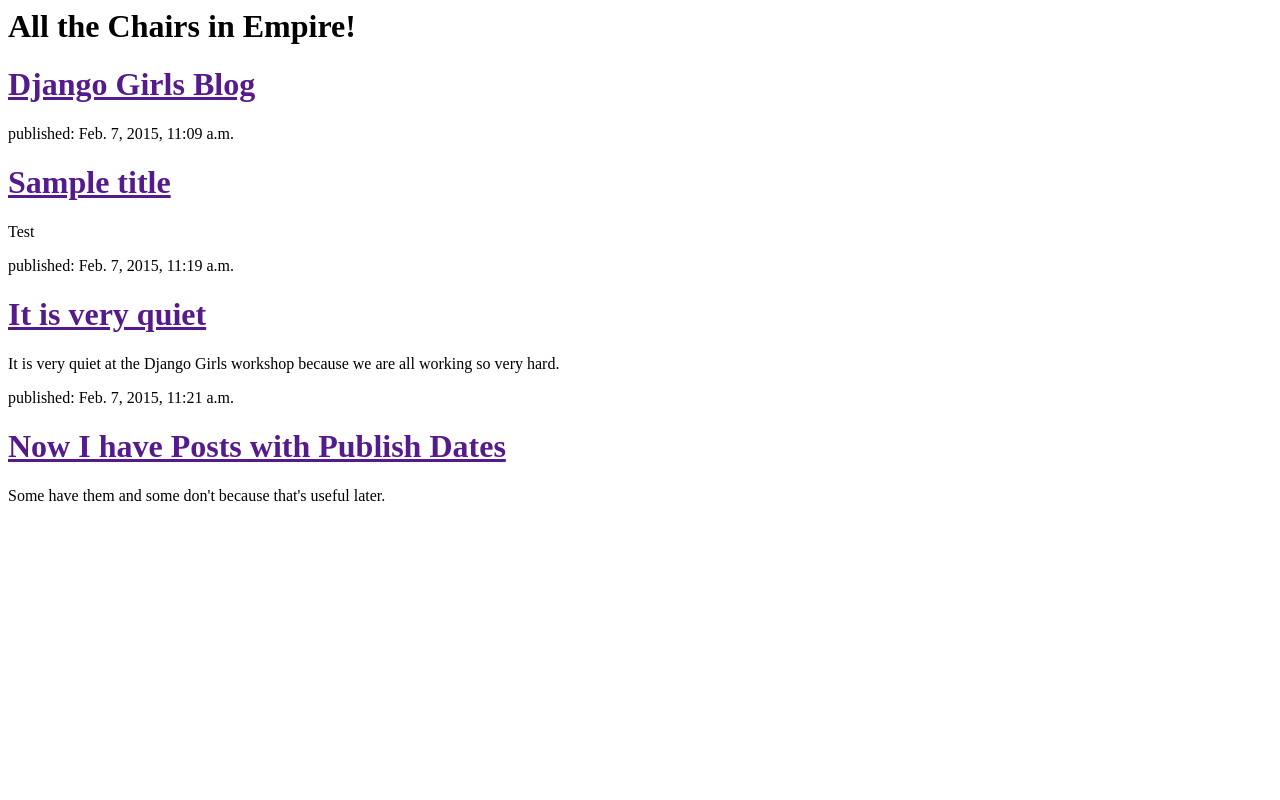
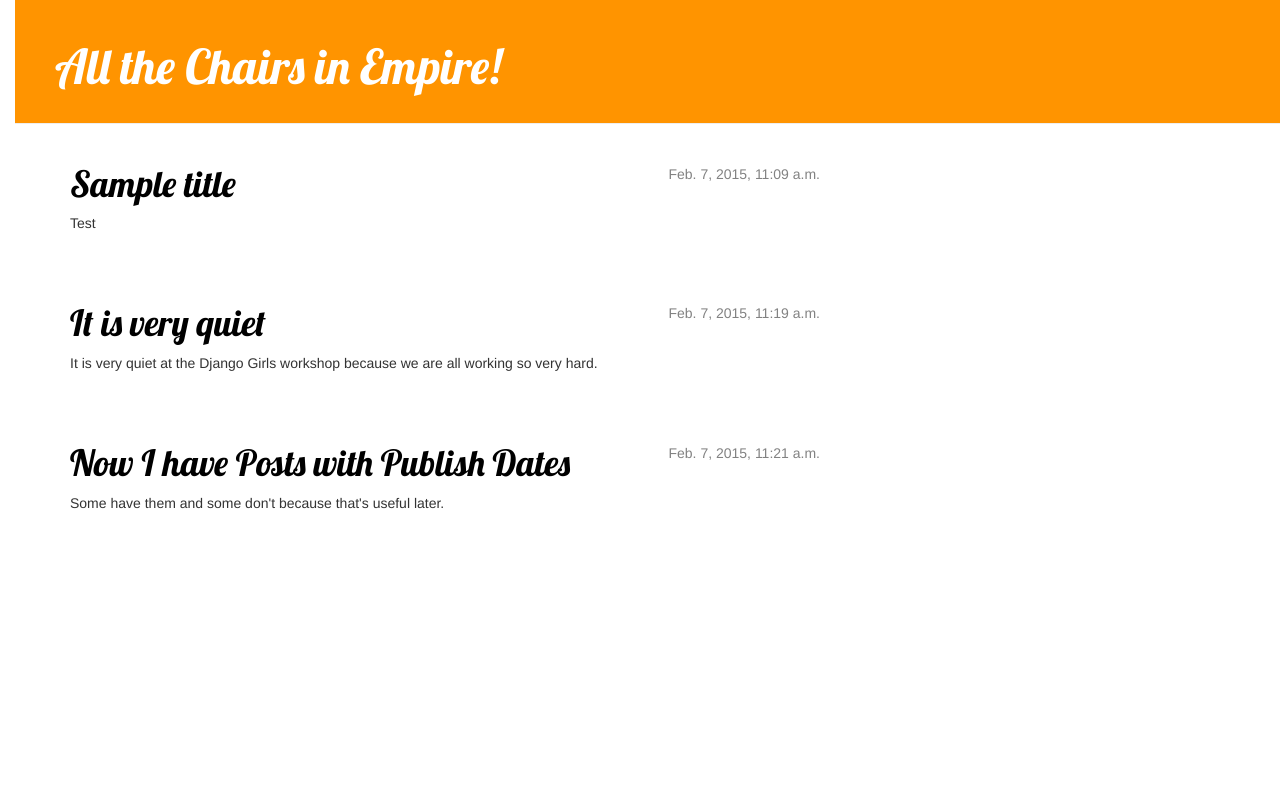
Before and after one commit to savannahjune/djangoblog, a Django app: page / in a window 1280 px wide. Run offline with Django 3.2, Linux system fonts and the light colour scheme; data comes from the database, SQL or seed files in the repository; some libraries are stand-ins or nearby versions.

Commit message:
added static folder and some styling in it

```diff
--- a/blog/templates/blog/post_list.html
+++ b/blog/templates/blog/post_list.html
@@ -1,17 +1,33 @@
+{% load staticfiles %}
 <html>
 	<head>
         <title>Savannah's blog</title>
+        <link rel="stylesheet" href="//maxcdn.bootstrapcdn.com/bootstrap/3.2.0/css/bootstrap.min.css">
+		<link rel="stylesheet" href="//maxcdn.bootstrapcdn.com/bootstrap/3.2.0/css/bootstrap-theme.min.css">
+		<script src="//maxcdn.bootstrapcdn.com/bootstrap/3.2.0/js/bootstrap.min.js"></script>
+		<link rel="stylesheet" href="{% static 'css/blog.css' %}">
+		<link href="//fonts.googleapis.com/css?family=Lobster&subset=latin,latin-ext" rel="stylesheet" type="text/css">
+
     </head>
+	<body>
+	    <div class="page-header">
 	    	<h1>All the Chairs in Empire!</h1>
-	    <div>
-            <h1><a href="">Django Girls Blog</a></h1>
 		</div>
 
+	    <div class="content container">
+		    <div class="row">
+		        <div class="col-md-8">
 		            {% for post in posts %}
-    <div>
-        <p>published: {{ post.published_date }}</p>
+		                <div class="post">
+		                    <div class="date">
+		                        {{ post.published_date }}
+		                    </div>
 		                    <h1><a href="">{{ post.title }}</a></h1>
 		                    <p>{{ post.text|linebreaks }}</p>
 		                </div>
 		            {% endfor %}
+		        </div>
+		    </div>
+		</div>
+	</body>
 </html>
--- a/mysite/settings.py
+++ b/mysite/settings.py
@@ -102,3 +102,9 @@ try:
     from .local_settings import *
 except ImportError:
     pass
+
+# Adds static file directory for css
+
+STATICFILES_DIRS = (
+    os.path.join(BASE_DIR, "static"),
+)
--- /dev/null
+++ b/static/css/blog.css
@@ -0,0 +1,56 @@
+h1 a {
+    color: #FCA205;
+    font-family: 'Lobster';
+}
+
+body {
+    padding-left: 15px;
+}
+
+.page-header {
+    background-color: #ff9400;
+    margin-top: 0;
+    padding: 20px 20px 20px 40px;
+}
+
+.page-header h1, .page-header h1 a, .page-header h1 a:visited, .page-header h1 a:active {
+    color: #ffffff;
+    font-size: 36pt;
+    text-decoration: none;
+}
+
+.content {
+    margin-left: 40px;
+}
+
+h1, h2, h3, h4 {
+    font-family: 'Lobster', cursive;
+}
+
+.date {
+    float: right;
+    color: #828282;
+}
+
+.save {
+    float: right;
+}
+
+.post-form textarea, .post-form input {
+    width: 100%;
+}
+
+.top-menu, .top-menu:hover, .top-menu:visited {
+    color: #ffffff;
+    float: right;
+    font-size: 26pt;
+    margin-right: 20px;
+}
+
+.post {
+    margin-bottom: 70px;
+}
+
+.post h1 a, .post h1 a:visited {
+    color: #000000;
+}
```
Also changed, not shown: 1 other file. Lines whose indentation alone changed are shown as unchanged.
